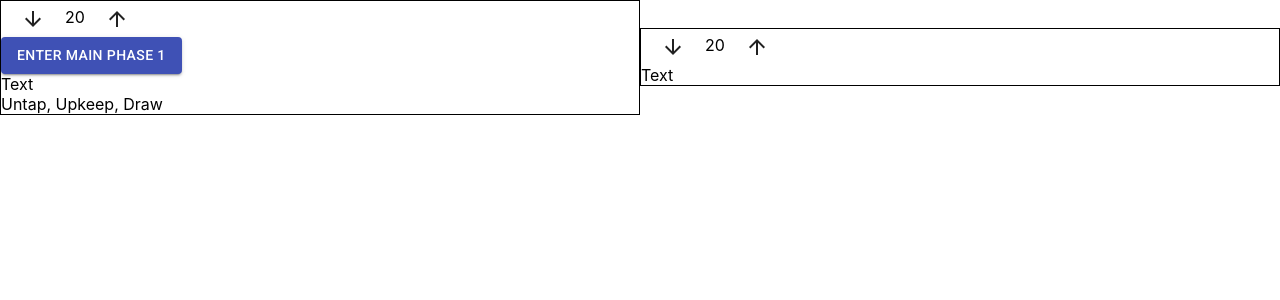
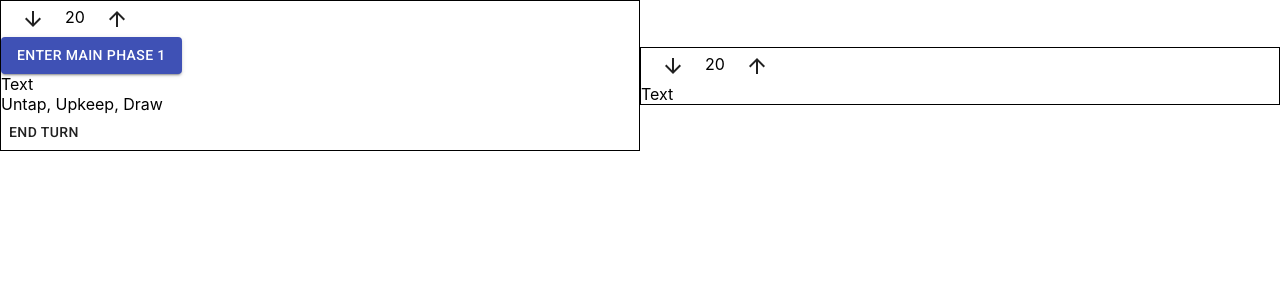
Before and after one commit to clayhan/mtgphases, a React (Create React App) app: page / in a window 1280 px wide. Both pictures are taken after a click on the button "PLAYER 1". Shown: the top 300 px of the page. Built offline with nearby package versions, Linux system fonts and the light colour scheme.

Commit message:
ending turn logic

```diff
--- a/src/components/Player/Player.js
+++ b/src/components/Player/Player.js
@@ -23,6 +23,7 @@ const Player = props => {
     nextPhase,
     phaseActions,
     rotate,
+    endTurn,
   } = props;
 
   const [totalLife, setTotalLife] = useState(20);
@@ -74,7 +75,14 @@ const Player = props => {
               : null}
             {/* End of Button */}
             <div>Text</div>
-            <div>{activePlayer ? mappedBtn.text : null}</div>
+            <div>
+              {activePlayer && !displayPlayerTwoBtns ? mappedBtn.text : null}
+            </div>
+            <div>
+              {activePlayer && !displayPlayerTwoBtns ? (
+                <Button onClick={endTurn}>End Turn</Button>
+              ) : null}
+            </div>
           </div>
         );
       })}
@@ -91,6 +99,7 @@ Player.propTypes = {
   nextPhase: PropTypes.func,
   phaseActions: PropTypes.func,
   rotate: PropTypes.bool,
+  endTurn: PropTypes.func,
 };
 
 export default Player;
--- a/src/components/Turns/Turns.js
+++ b/src/components/Turns/Turns.js
@@ -82,9 +82,10 @@ const Turns = props => {
   const endTurn = () => {
     const passTurnStr = turnsMap.passTurn.key;
     for (let i = 0; i < turnsOrder.length; i += 1) {
-      if (turnsOrder[i] === passTurnStr) {
+      if (turnsOrder[i].key === passTurnStr) {
         setCurrentPhaseIndex(i);
-        setCurrentPhase(passTurnStr);
+        setCurrentPhase(turnsMap.endTurn);
+        passPriority();
         break;
       }
     }
@@ -114,6 +115,7 @@ const Turns = props => {
         passPriority={passPriority}
         nextPhase={nextPhase}
         phaseActions={phaseActions}
+        endTurn={endTurn}
       />
       <Player
         activePlayer={!isActivePlayer}
@@ -125,6 +127,7 @@ const Turns = props => {
         passPriority={passPriority}
         nextPhase={nextPhase}
         phaseActions={phaseActions}
+        endTurn={endTurn}
         rotate
       />
     </Wrapper>
```
